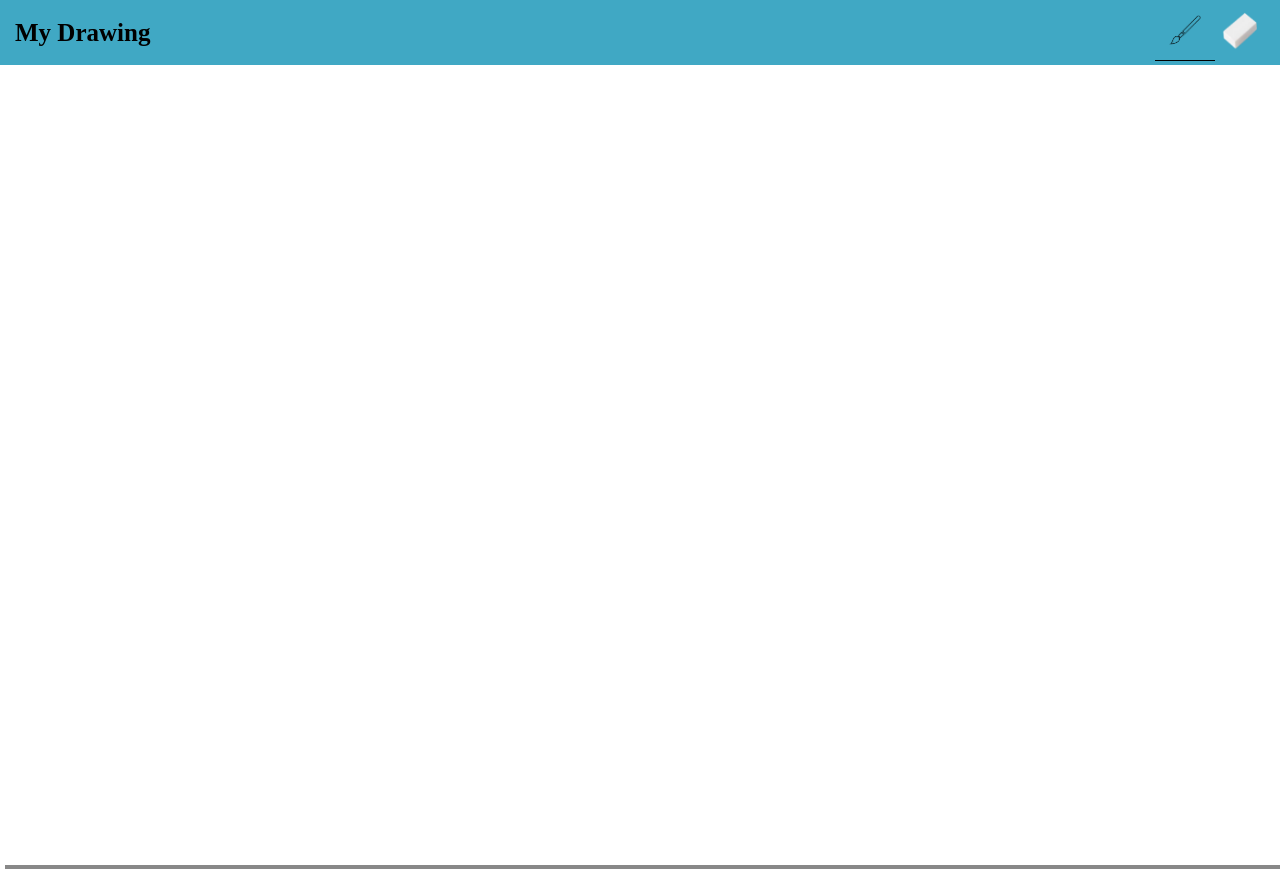
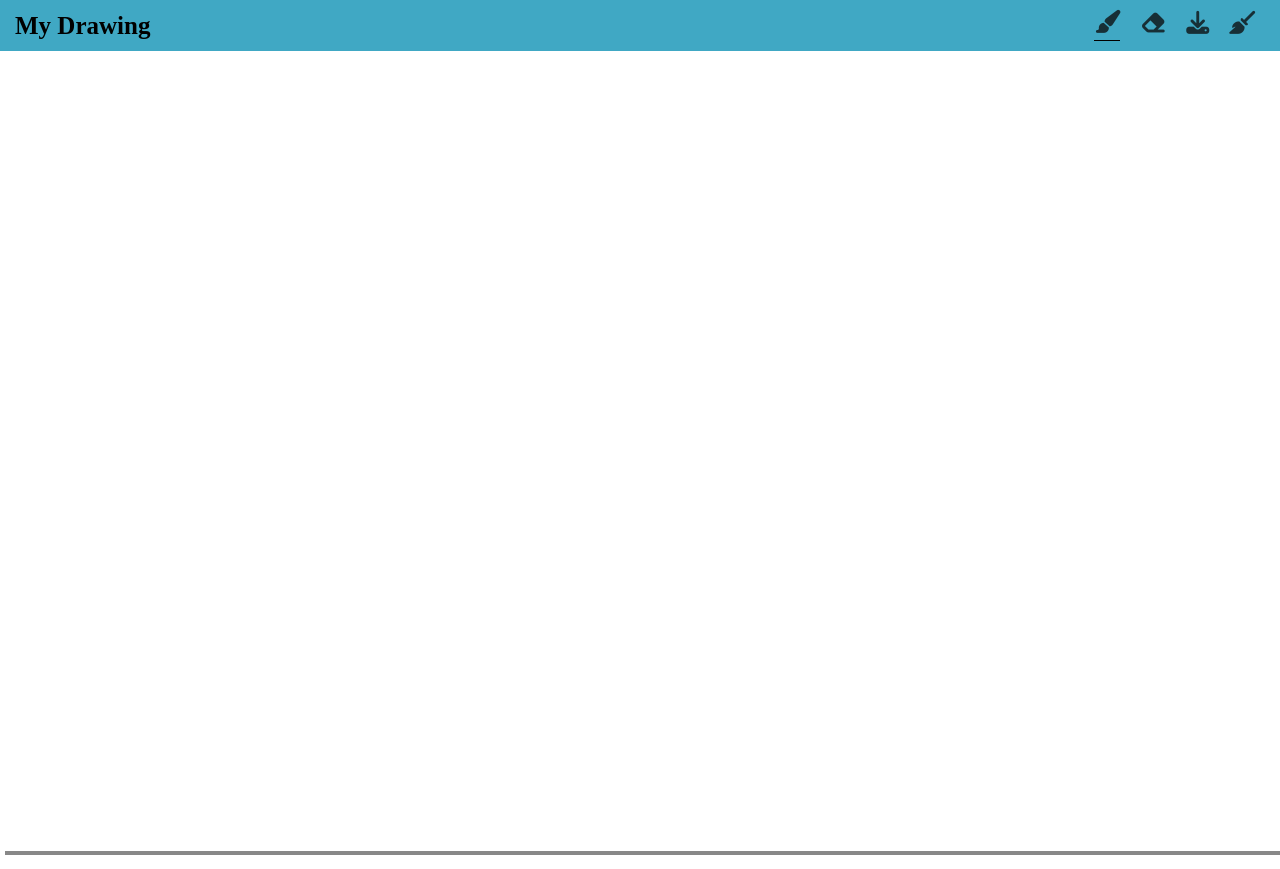
Before and after one commit to keshavagarwal17/Drawing-Web, a plain HTML site: page index.html in a window 1280 px wide. Shown: the top 869 px of the page. Drawn offline with Linux system fonts and the light colour scheme.

Commit message:
adding more functionality

```diff
--- a/app.js
+++ b/app.js
@@ -1,6 +1,8 @@
 const canvas = document.getElementsByClassName("canvas")[0];
 const brushPic = document.getElementsByClassName('brush')[0];
 const eraserPic = document.getElementsByClassName('Eraser')[0];
+const clearButton = document.getElementsByClassName('clear')[0];
+const downloadButton = document.getElementsByClassName('download')[0];
 const colorblock = document.getElementsByClassName('colors')[0];
 var c1 = canvas.getContext('2d');
 
@@ -17,11 +19,27 @@ canvas.addEventListener('mousedown',(event)=>{
     isDrawing = true;
 })
 
+downloadButton.addEventListener('click',()=>{
+    var image = canvas.toDataURL("image/png", 1.0).replace("image/png", "image/octet-stream");
+    var link = document.createElement('a');
+    link.download = "drawing-web-image.png";
+    link.href = image;
+    link.click();
+})
+
+clearButton.addEventListener('click',()=>{
+    c1.clearRect(0,0,window.innerWidth,window.innerHeight);
+})
+
 eraserPic.addEventListener('click',(event)=>{
     eraser = true;
+    colorblock.style.transform= "translateX(220px)";
+    colorblock.style.opacity=0;
     eraserPic.style.borderBottom = "1px solid black";
     brushPic.style.borderBottom = "none";
 })
+
+
 
 canvas.addEventListener('touchstart',(event)=>{
     x = event.offsetX;
@@ -81,7 +99,6 @@ brushPic.addEventListener("click",()=>{
     if(colorblock.style.opacity==1){
         colorblock.style.opacity=0;
         colorblock.style.transform= "translateX(220px)";
-
     }else{
         colorblock.style.opacity=1;
         colorblock.style.transform= "translateX(0px)";
--- a/index.html
+++ b/index.html
@@ -2,6 +2,7 @@
 <html lang="en">
 <head>
     <link rel="stylesheet" href="./style.css">
+    <script src="https://kit.fontawesome.com/a076d05399.js"></script>
     <title>Drawing Web</title>
 </head>
 <body>
@@ -11,10 +12,16 @@
         </div>
         <div class="option">
             <div>
-                <img src="brush.png" class="brush" alt="change color">
+                <em class="fas fa-paint-brush brush"></em>
             </div>
             <div>
-                <img src="rubber.png" class="Eraser" alt="change color">
+                <abbr title="Eraser"><em class="fas fa-eraser Eraser"></em></abbr>
+            </div>
+            <div>
+                <abbr title="Download Image"><em class="fas fa-download download"></em></abbr>
+            </div>
+            <div>
+                <abbr title="Clear your board"><em class="fas fa-broom clear"></em></abbr>
             </div>
         </div>
     </nav>
--- a/style.css
+++ b/style.css
@@ -6,18 +6,18 @@ body{
     overflow: hidden;
 }
 .brush{
-    height:60px;
-    cursor: pointer;
-    font-weight: bold;
-    transition: all 0.5s;
     border-bottom: 1px solid black;
 }
-.Eraser{
-    height:50px;
+.brush,.download,.Eraser,.clear{
+    padding-bottom: 7px;
+    margin: 10px;
     cursor: pointer;
-    font-weight: bold;
-    transform:rotateY(140deg) ;
+    color:#0c0c0cc5;
+    font-size: 23px;
     transition: all 0.5s;
+}
+.brush:hover,.download:hover,.Eraser:hover,.clear:hover{
+    transform: scale(1.2);
 }
 nav{
     box-sizing:border-box;
```
Also changed, not shown: brush.png (deleted), rubber.png (deleted).
